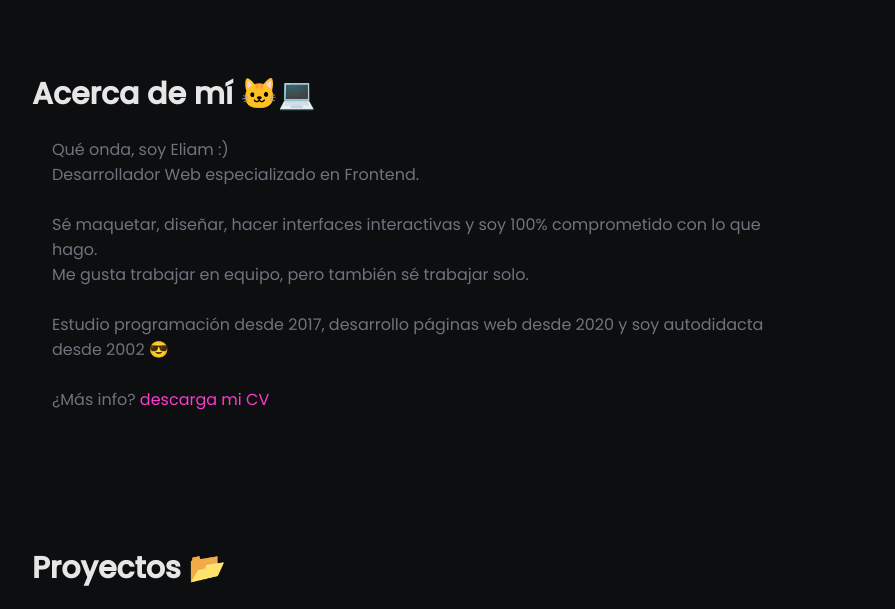
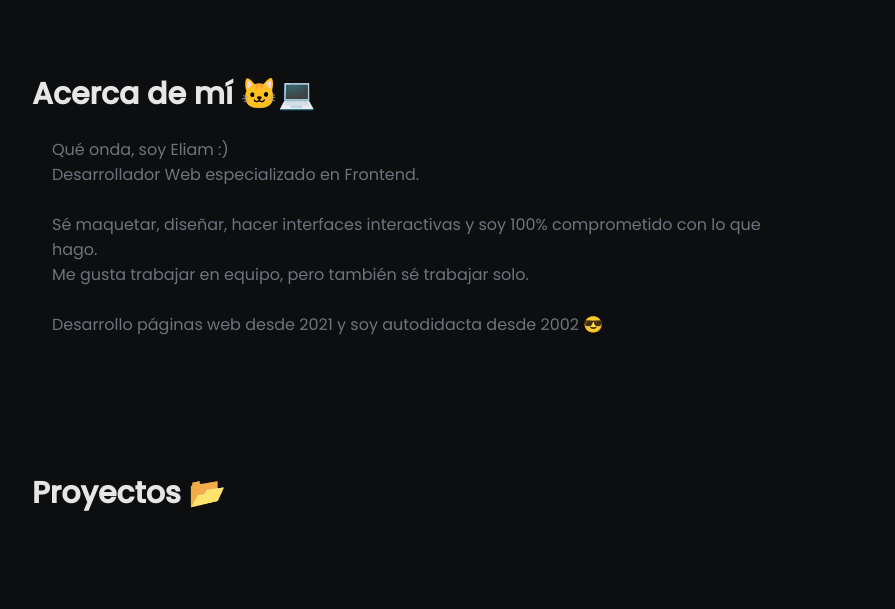
Before and after one commit to eliamjuda/eliam, a plain HTML site: page index.html in a window 1280 px wide. Shown: the part 780-1389 px from the top of the page, without its empty margins (192-1087 px from the left). Drawn offline with nearby package versions, Linux system fonts and the light colour scheme.

Commit message:
Im not web developer since 2020 thats a lie (kinda

```diff
--- a/index.html
+++ b/index.html
@@ -45,10 +45,10 @@
                     Sé maquetar, diseñar, hacer interfaces interactivas
                     y soy 100% comprometido con lo que hago. <br>
                     Me gusta trabajar en equipo, pero también sé trabajar solo.<br><br>
-                    Estudio programación desde 2017, desarrollo páginas web desde 2020
+                    Desarrollo páginas web desde 2021
                     y soy autodidacta desde 2002 😎
-                    <br><br>
-                    ¿Más info? <a class="a-s" href="http://eliam.netlify.com/eliam-cv.pdf" rel="noopener noreferrer nofollow" target="_blank">descarga mi CV</a>
+                    <!-- <br><br> -->
+                    <!-- ¿Más info? <a class="a-s" href="http://eliam.netlify.com/eliam-cv.pdf" rel="noopener noreferrer nofollow" target="_blank">descarga mi CV</a> -->
                 </p>
             </div>
         </section>
```
